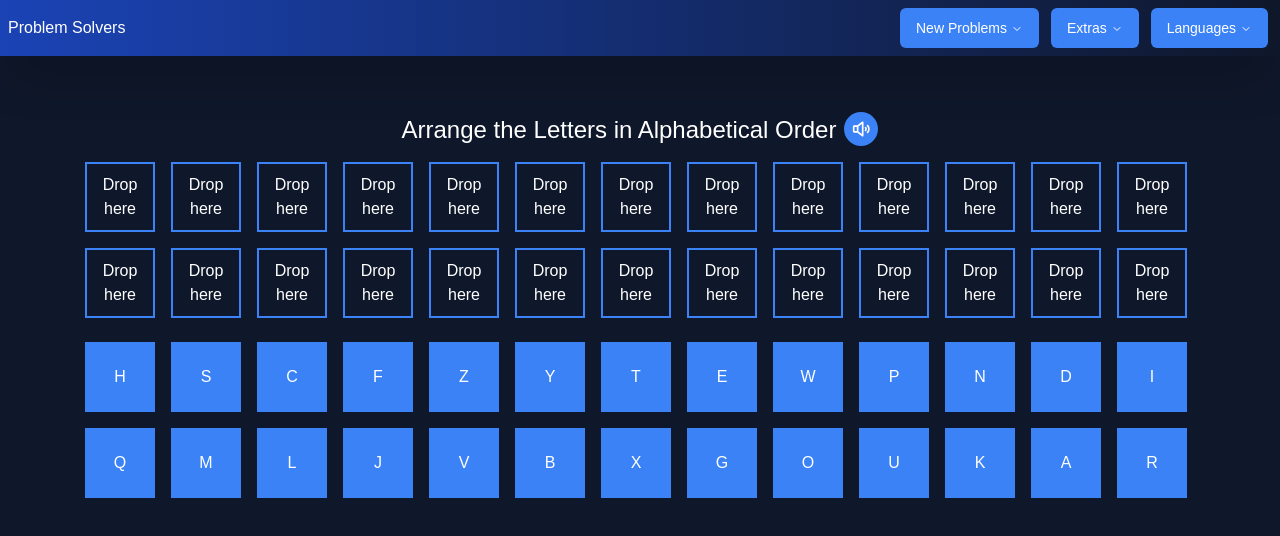
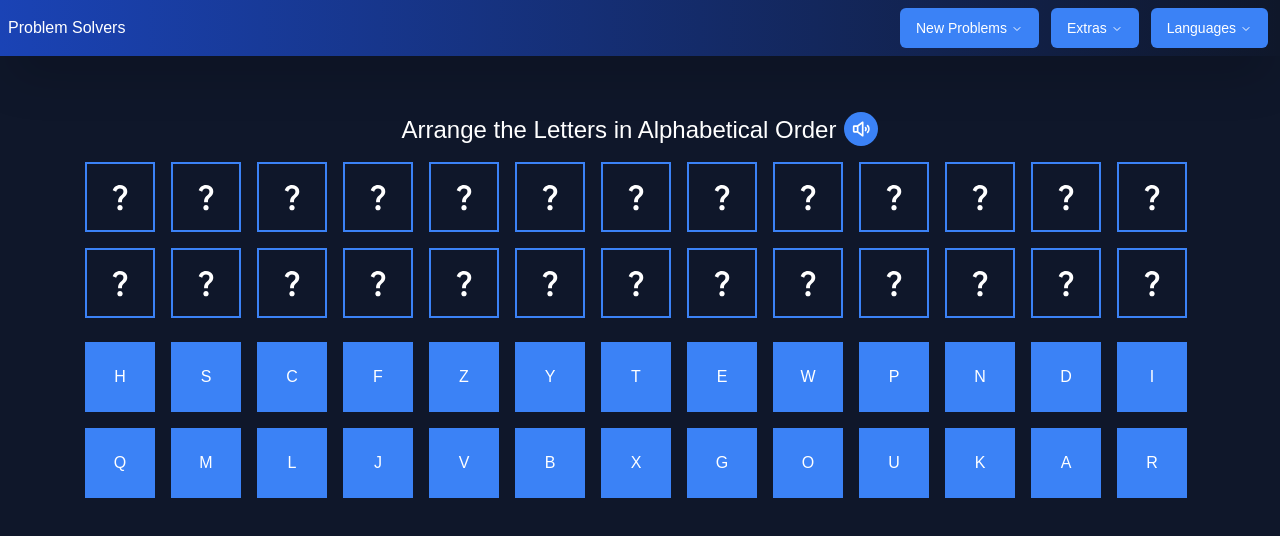
Before and after one commit to bartswierz/learning-game, a React (Vite) app: page /alphabetical-order in a window 1280 px wide. Shown: the top 536 px of the page. Built offline with nearby package versions, Linux system fonts and the light colour scheme; a web font is replaced by a local one.

Commit message:
Added question icon for droppable container

```diff
--- a/src/components/ui/AlphabeticalOrder/components/MultipleDroppable/DragAndDropMultiple.tsx
+++ b/src/components/ui/AlphabeticalOrder/components/MultipleDroppable/DragAndDropMultiple.tsx
@@ -4,6 +4,7 @@ import { sortableKeyboardCoordinates } from "@dnd-kit/sortable";
 import { shuffle } from "lodash";
 import Droppable from "./Droppable"; // Component for the droppable container
 import Draggable from "./Draggable"; // Component for the draggable items
+import { MdOutlineQuestionMark } from "react-icons/md";
 
 const alphabetList = [
   "A",
@@ -117,7 +118,11 @@ function DragAndDropMultiple({
       <div className={droppableLayoutClassName ? droppableLayoutClassName : className}>
         {droppableContainers.map((letter) => (
           <Droppable key={letter} id={`droppable-${letter}`}>
-            {placements[letter] !== null ? <Draggable id={letter}>{placements[letter]}</Draggable> : "Drop here"}
+            {placements[letter] !== null ? (
+              <Draggable id={letter}>{placements[letter]}</Draggable>
+            ) : (
+              <MdOutlineQuestionMark size={32} />
+            )}
           </Droppable>
         ))}
       </div>
```
